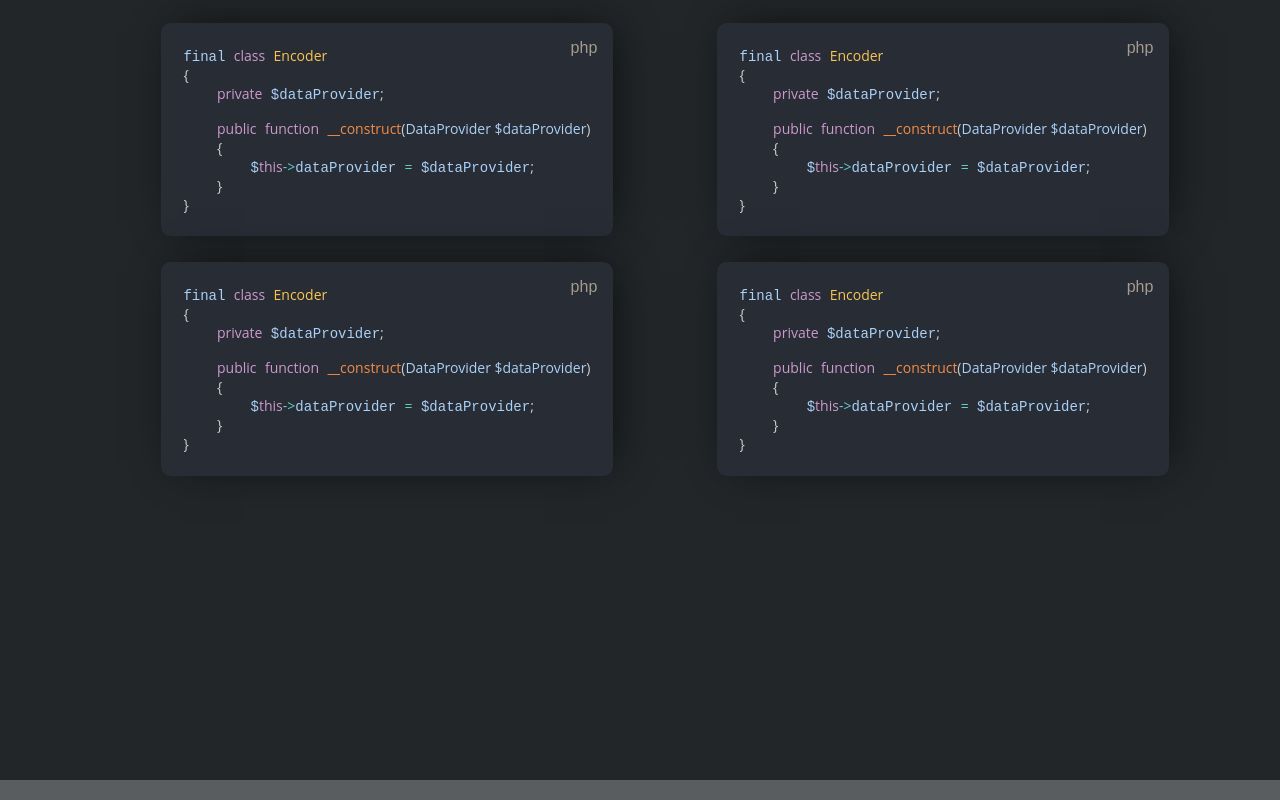
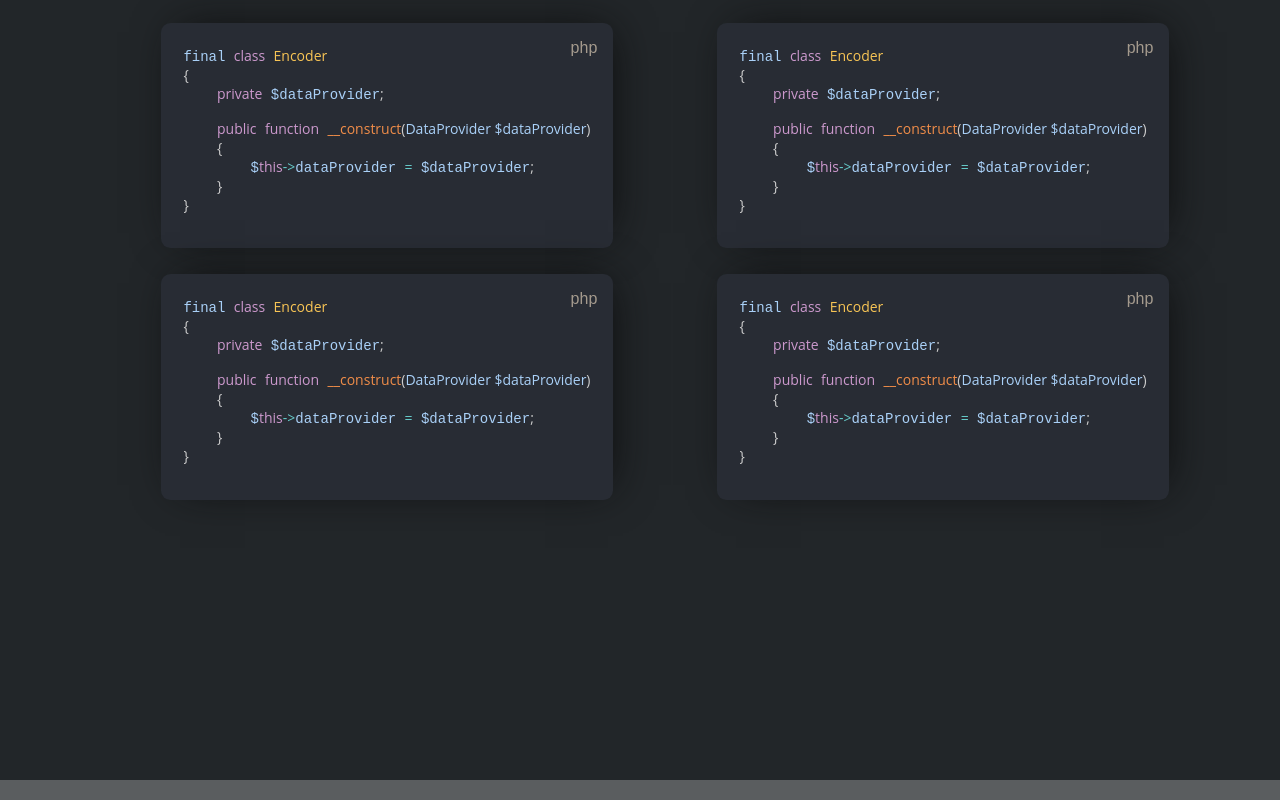
Before and after one commit to vikbert/koding, a React (Vite) app: page / in a window 1280 px wide. Shown: the top 800 px of the page. Built offline with nearby package versions, Linux system fonts and the light colour scheme; some icons are missing.

Commit message:
adjust the max & min height of editor

```diff
--- a/src/components/editor/CodeEditor.tsx
+++ b/src/components/editor/CodeEditor.tsx
@@ -20,6 +20,9 @@ export default function CodeEditor(props: any) {
                 style={{
                     fontFamily: '"Fira code", "Fira Mono", monospace',
                     fontSize: 14,
+                    minHeight: '200px',
+                    maxHeight: '700px',
+                    overflow: 'scroll',
                     color: 'rgb(169 208 247)',
                 }}
             />
--- a/src/pages/Insert.tsx
+++ b/src/pages/Insert.tsx
@@ -1,6 +1,5 @@
 import React, {useEffect} from 'react';
 import CodeEditor from "../components/editor/CodeEditor";
-import DemoEditor from "../components/editor/DemoEditor";
 
 const Insert = () => {
   useEffect(() => {
```
